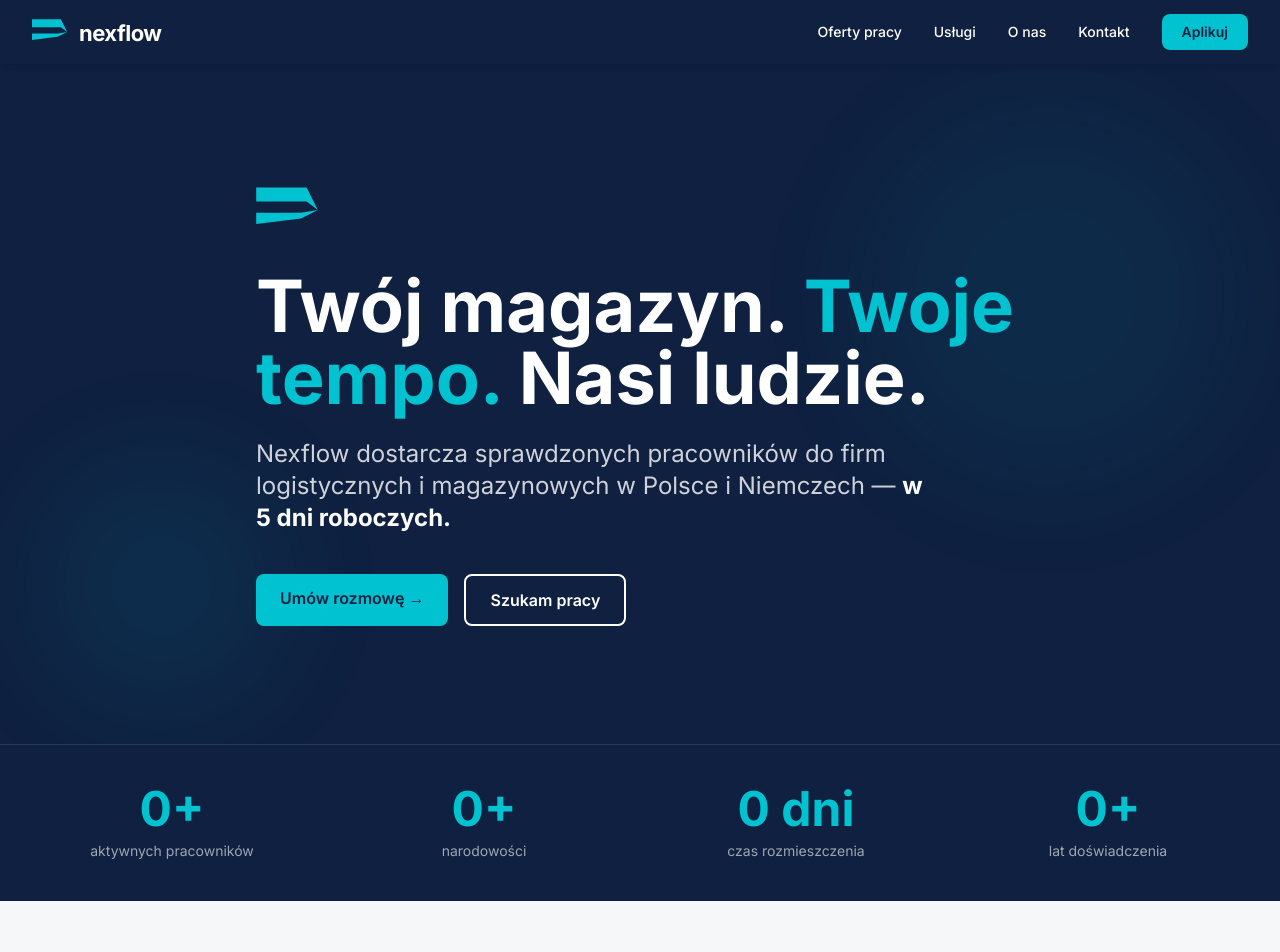
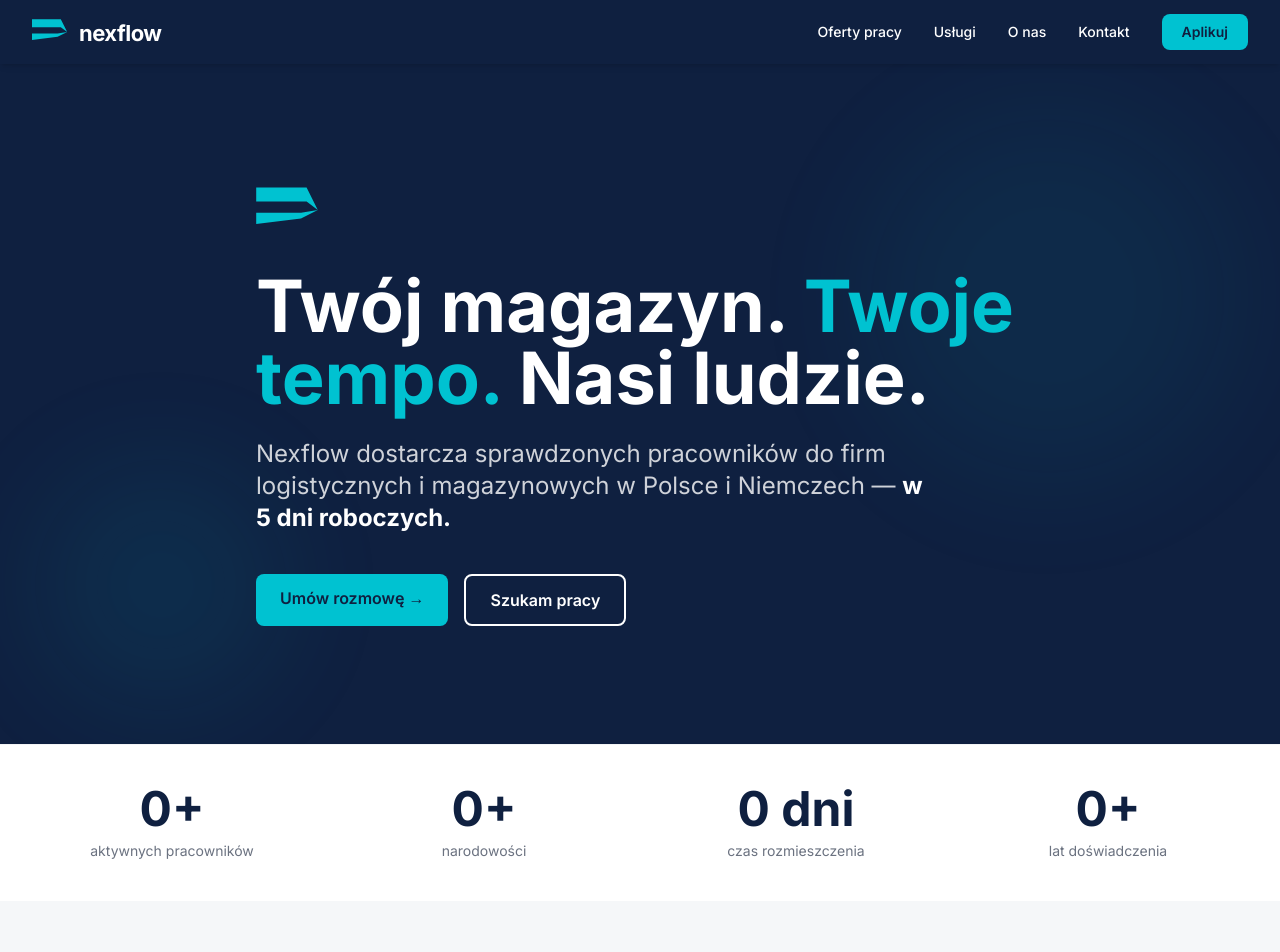
Before and after one commit to michalpodyma/nexflow, a Next.js app in the folder frontend/: page / in a window 1280 px wide. Shown: the top 952 px of the page. Built offline with nearby package versions, Linux system fonts and the light colour scheme.

Commit message:
fix: restore visual separation between hero and stats sections
Stats bar background changed from nexflow-navy to white, with stat
values updated to nexflow-navy and labels to slate for WCAG AA compliance.
Resolves EUR-111.

Co-Authored-By: Paperclip <noreply@paperclip.ing>

```diff
--- a/frontend/src/app/page.tsx
+++ b/frontend/src/app/page.tsx
@@ -166,15 +166,15 @@ export default function HomePage() {
         </section>
 
         {/* Stats bar */}
-        <section className="bg-nexflow-navy border-t border-white/10">
+        <section className="bg-white border-t border-gray-100">
           <div className="max-w-7xl mx-auto px-4 sm:px-6 lg:px-8 py-10">
             <div className="grid grid-cols-2 md:grid-cols-4 gap-8 text-center">
               {stats.map((stat, i) => (
                 <FadeIn key={stat.label} delay={i * 100}>
-                  <p className="text-4xl md:text-5xl font-bold text-nexflow-cyan">
+                  <p className="text-4xl md:text-5xl font-bold text-nexflow-navy">
                     <AnimatedCounter value={stat.value} />
                   </p>
-                  <p className="mt-2 text-sm text-white/60">{stat.label}</p>
+                  <p className="mt-2 text-sm text-slate">{stat.label}</p>
                 </FadeIn>
               ))}
             </div>
```
